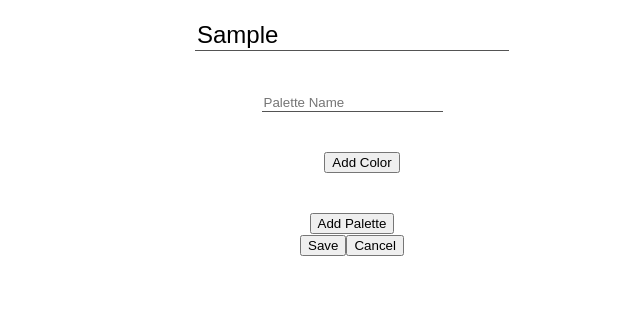
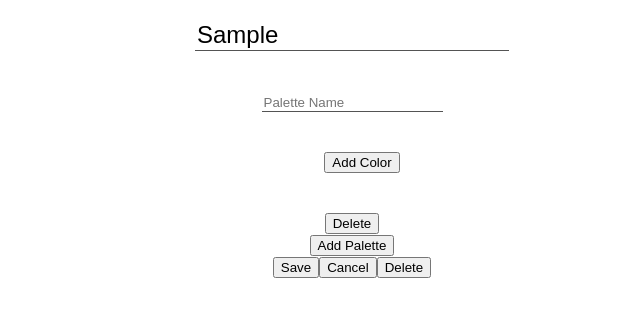
Before and after one commit to robinwyss/color-palette, a React (Create React App) app: page /editor/8178fd7b-9544-4c42-a0b8-7daf705d621c in a window 1280 px wide. Both pictures are taken after typing "Sample" into the empty fields and a click on the button "Add Palette". Shown: the top 316 px of the page, without its empty margins (288-928 px from the left). Built offline with nearby package versions, Linux system fonts and the light colour scheme.

Commit message:
added ability to delete elements

```diff
--- a/src/lib/LocalStorage.ts
+++ b/src/lib/LocalStorage.ts
@@ -1,5 +1,6 @@
 import { ColorScheme } from './Types'
 import uuidv4 from 'uuid/v4'
+import Scheme from '../pages/scheme';
 
 const name = "colorSchemes";
 const version = "v1.1"
@@ -9,6 +10,7 @@ type DataStructure = {
     timestamp: number,
     schemes: ColorScheme[]
 }
+
 const timestamp = () => Date.now()
 
 
@@ -35,19 +37,23 @@ function saveData(data: DataStructure) {
 export function saveScheme(scheme: ColorScheme) {
     var data = loadData();
     var schemes = data.schemes;
-    if (scheme.id) {
-        var schemeIndex = schemes.findIndex(t => t.id === scheme.id)
-        if (schemeIndex >= 0) {
-            schemes[schemeIndex] = scheme
-        } else {
-            throw new Error(`No scheme with id ${scheme.id} found, saving failed`);
-        }
+    var schemeIndex = schemes.findIndex(t => t.id === scheme.id)
+    if (schemeIndex >= 0) {
+        schemes[schemeIndex] = scheme
     } else {
-        scheme.id = uuidv4()
         schemes.push(scheme);
     }
     data.schemes = schemes;
     saveData(data);
+}
+
+export function deleteScheme(scheme: ColorScheme) {
+    var data = loadData();
+    var schemes = data.schemes;
+    var schemeIndex = schemes.findIndex(t => t.id === scheme.id)
+    if (schemeIndex >= 0) {
+        delete schemes[schemeIndex];
+    }
 }
 
 export function loadSchemes(): ColorScheme[] {
--- a/src/lib/Types.ts
+++ b/src/lib/Types.ts
@@ -1,15 +1,37 @@
-export type Color = {
+import uuidv4 from 'uuid/v4'
+
+export class Color {
     colorCode: string;
+    id: string
     name?: string;
+
+    constructor(colorCode?: string, name?: string) {
+        this.colorCode = colorCode || '#FFFFFF';
+        this.name = name;
+        this.id = uuidv4();
+    }
 }
 
-export type ColorPalette = {
-    colors: Color[];
-    name: string
+export class ColorPalette {
+    colors: Color[]
+    id: string
+    name?: string
+
+    constructor(name?: string) {
+        this.name = name;
+        this.id = uuidv4();
+        this.colors = [];
+    }
 }
 
-export type ColorScheme = {
-    palettes: ColorPalette[];
-    name: string;
+export class ColorScheme {
+    palettes: ColorPalette[]
+    name?: string;
     id: string;
+
+    constructor(name?: string) {
+        this.name = name;
+        this.id = uuidv4();
+        this.palettes = [];
+    }
 }
--- a/src/pages/editor/components/PaletteEditor.tsx
+++ b/src/pages/editor/components/PaletteEditor.tsx
@@ -16,13 +16,13 @@ class PaletteEditor extends React.Component<Props, State> {
   constructor(props: Props) {
     super(props);
     this.state = {
-      palette: props.palette || { name: "", colors: [{ colorCode: "#FFFFFF" }] }
-    };
+      palette: props.palette || new ColorPalette()
+    }
   }
 
   addColor = () => {
     var { palette } = this.state;
-    palette.colors.push({ name: "", colorCode: "#FFFFFF" });
+    palette.colors.push(new Color())
     this.setState({ palette });
   };
 
@@ -36,6 +36,15 @@ class PaletteEditor extends React.Component<Props, State> {
     this.setState({ palette });
   };
 
+  deleteColor = (colorId: string) => {
+    const { palette } = this.state;
+    const index = palette.colors.findIndex(c => c.id === colorId);
+    if (index >= 0) {
+      palette.colors.splice(index, 1);
+    }
+    this.setState({ palette });
+  }
+
   render() {
     var { palette } = this.state;
     return (
@@ -45,9 +54,10 @@ class PaletteEditor extends React.Component<Props, State> {
         </div>
         <div className={styles.paletteEditor}>
           <div className={styles.colorPalette}>
-            {palette.colors.map((color, index) => (
-              <div key={index} className={styles.colorItem}>
-                <ColorEditor color={color} key={color.colorCode}></ColorEditor>
+            {palette.colors.map(color => (
+              <div key={color.id} className={styles.colorItem}>
+                <ColorEditor color={color}></ColorEditor>
+                <button onClick={() => this.deleteColor(color.id)}>Delete</button>
               </div>
             ))}
           </div>
--- a/src/pages/editor/index.tsx
+++ b/src/pages/editor/index.tsx
@@ -1,17 +1,18 @@
 import React from "react";
 import { RouteComponentProps } from "react-router";
 import PaletteEditor from "./components/PaletteEditor";
-import { ColorScheme } from "../../lib/Types";
+import { ColorScheme, ColorPalette, Color } from "../../lib/Types";
 import styles from "./index.module.css";
 import TextInput from "../../components/TextInput";
-import { saveScheme, loadScheme } from "../../lib/LocalStorage";
+import { saveScheme, loadScheme, deleteScheme } from "../../lib/LocalStorage";
 import { NavLink } from "react-router-dom";
+import Scheme from "../scheme";
 
 interface MatchParams {
   schemeId: string;
 }
 
-interface Props extends RouteComponentProps<MatchParams> {}
+interface Props extends RouteComponentProps<MatchParams> { }
 
 interface State {
   scheme: ColorScheme;
@@ -33,7 +34,7 @@ class SchemeEditor extends React.Component<Props, State> {
       var scheme = loadScheme(props.match.params.schemeId);
     }
     if (!scheme) {
-      return { name: "", id: "", palettes: [] };
+      return new ColorScheme();
     } else {
       return scheme;
     }
@@ -47,7 +48,7 @@ class SchemeEditor extends React.Component<Props, State> {
 
   addPalette = () => {
     var { scheme } = this.state;
-    scheme.palettes.push({ colors: [], name: "" });
+    scheme.palettes.push(new ColorPalette());
     this.setState({ scheme });
   };
 
@@ -57,6 +58,21 @@ class SchemeEditor extends React.Component<Props, State> {
     this.props.history.push("/scheme/" + scheme.id);
   };
 
+  delete = () => {
+    var { scheme } = this.state;
+    deleteScheme(scheme);
+    this.props.history.push("/");
+  }
+
+  deletePalette = (paletteId: string) => {
+    var { scheme } = this.state;
+    let index = scheme.palettes.findIndex(p => p.id === paletteId);
+    if (index >= 0) {
+      scheme.palettes.splice(index, 1);
+    }
+    this.setState({ scheme });
+  }
+
   render() {
     var { scheme } = this.state;
     return (
@@ -65,7 +81,10 @@ class SchemeEditor extends React.Component<Props, State> {
           <TextInput value={scheme.name} onChange={this.updateName} placeholder="Scheme Name"></TextInput>
         </div>
         {scheme.palettes.map(palette => (
-          <PaletteEditor palette={palette} key={palette.name}></PaletteEditor>
+          <div key={palette.id}>
+            <PaletteEditor palette={palette}></PaletteEditor>
+            <button onClick={() => this.deletePalette(palette.id)}>Delete</button>
+          </div>
         ))}
         <div>
           <button className={styles.addBtn} onClick={this.addPalette}>
@@ -77,6 +96,7 @@ class SchemeEditor extends React.Component<Props, State> {
           <NavLink to={"/scheme/" + scheme.id}>
             <button>Cancel</button>
           </NavLink>
+          <button onClick={this.delete}>Delete</button>
         </div>
       </div>
     );
--- a/src/pages/scheme/components/Exporter.tsx
+++ b/src/pages/scheme/components/Exporter.tsx
@@ -97,7 +97,7 @@ const exportSvgAsImage = (svgXml: string, size: size, name: string) => {
   var svgBlob = new Blob([svgXml], { type: "image/svg+xml;charset=utf-8" });
   var DOMURL = window.URL || window.webkitURL || window;
   var url = DOMURL.createObjectURL(svgBlob);
-  img.onload = function() {
+  img.onload = function () {
     if (ctx) {
       ctx.drawImage(img, 0, 0);
       DOMURL.revokeObjectURL(url);
--- a/src/pages/scheme/index.tsx
+++ b/src/pages/scheme/index.tsx
@@ -8,7 +8,7 @@ interface MatchParams {
   schemeId: string;
 }
 
-interface Props extends RouteComponentProps<MatchParams> {}
+interface Props extends RouteComponentProps<MatchParams> { }
 
 interface State {
   scheme: ColorScheme | undefined;
@@ -36,7 +36,7 @@ class Scheme extends React.Component<Props, State> {
     return (
       <div>
         <h1>{scheme.name}</h1>
-        {scheme.palettes.map((palette, index) => (
+        { scheme.palettes.map((palette, index) => (
           <div key={index}>
             <h2>{palette.name}</h2>
             <Palette palette={palette}></Palette>
```
